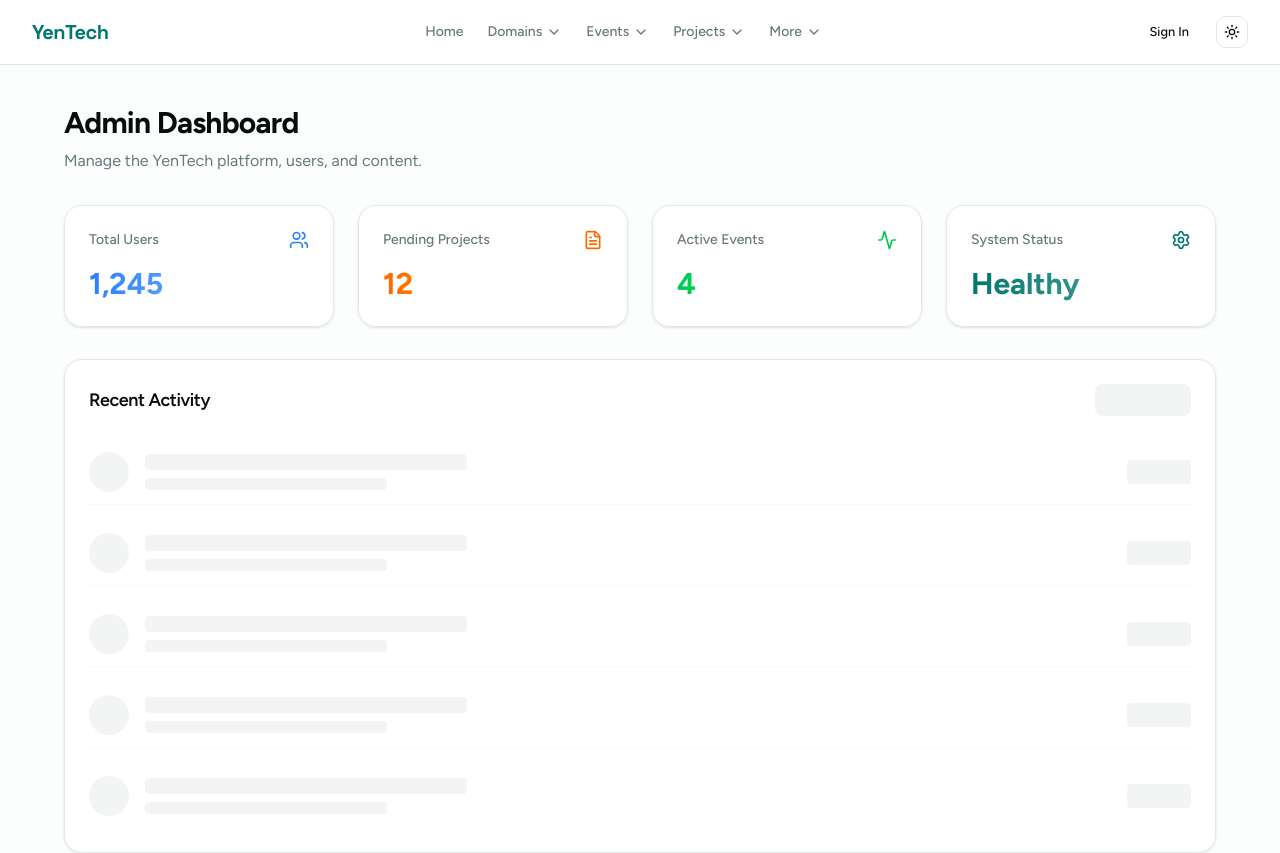
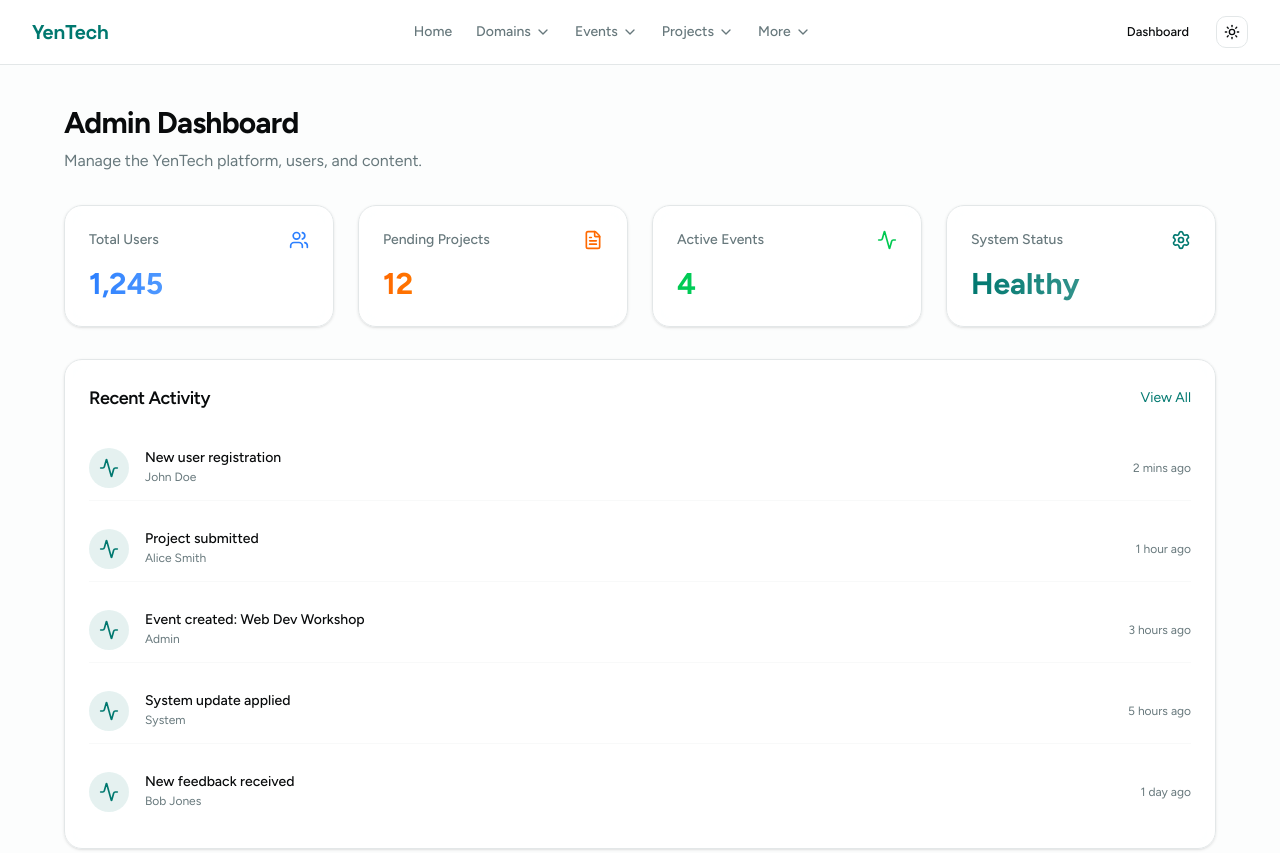
Before and after one commit to Jagadish-s-naik/YenTech-website, a Next.js app: page /admin in a window 1280 px wide. Shown: the top 853 px of the page. Built offline with nearby package versions, Linux system fonts and the light colour scheme.

Commit message:
fix responsive navigation header and admin dashboard page

```diff
--- a/app/admin/page.tsx
+++ b/app/admin/page.tsx
@@ -76,20 +76,28 @@
             <h2 className="text-lg font-semibold tracking-tight">
               Recent Activity
             </h2>
-            <div className="bg-muted h-8 w-24 animate-pulse rounded-md"></div>
+            <button className="text-primary text-sm hover:underline">View All</button>
           </div>
           <div className="space-y-4">
-            {[1, 2, 3, 4, 5].map((i) => (
+            {[
+              { id: 1, action: "New user registration", user: "John Doe", time: "2 mins ago" },
+              { id: 2, action: "Project submitted", user: "Alice Smith", time: "1 hour ago" },
+              { id: 3, action: "Event created: Web Dev Workshop", user: "Admin", time: "3 hours ago" },
+              { id: 4, action: "System update applied", user: "System", time: "5 hours ago" },
+              { id: 5, action: "New feedback received", user: "Bob Jones", time: "1 day ago" },
+            ].map((activity) => (
               <div
-                key={i}
+                key={activity.id}
                 className="border-muted/50 flex items-center gap-4 border-b py-3 last:border-0"
               >
-                <div className="bg-muted h-10 w-10 animate-pulse rounded-full"></div>
-                <div className="flex-1 space-y-2">
-                  <div className="bg-muted h-4 w-1/3 animate-pulse rounded"></div>
-                  <div className="bg-muted h-3 w-1/4 animate-pulse rounded"></div>
+                <div className="bg-primary/10 flex h-10 w-10 items-center justify-center rounded-full text-primary">
+                  <Activity className="h-5 w-5" />
                 </div>
-                <div className="bg-muted h-6 w-16 animate-pulse rounded"></div>
+                <div className="flex-1 space-y-1">
+                  <p className="text-sm font-medium leading-none">{activity.action}</p>
+                  <p className="text-muted-foreground text-xs">{activity.user}</p>
+                </div>
+                <div className="text-muted-foreground text-xs">{activity.time}</div>
               </div>
             ))}
           </div>
--- a/components/layout/Header.tsx
+++ b/components/layout/Header.tsx
@@ -76,6 +76,8 @@
   const [mobileMenuOpen, setMobileMenuOpen] = useState(false);
   const [activeDropdown, setActiveDropdown] = useState<string | null>(null);
 
+  const isLoggedIn = pathname.startsWith('/admin') || pathname.startsWith('/member');
+
   const toggleDropdown = (name: string) => {
     setActiveDropdown(activeDropdown === name ? null : name);
   };
@@ -137,11 +139,19 @@
 
         <div className="flex items-center gap-4">
           <div className="hidden items-center gap-2 md:flex">
+            {!isLoggedIn ? (
               <Link href="/auth/login">
                 <Button variant="ghost" size="sm">
                   Sign In
                 </Button>
               </Link>
+            ) : (
+              <Link href={pathname.startsWith('/admin') ? "/admin" : "/member"}>
+                <Button variant="ghost" size="sm">
+                  Dashboard
+                </Button>
+              </Link>
+            )}
           </div>
           <ThemeToggle />
 
@@ -208,11 +218,19 @@
               </div>
             ))}
             <div className="mt-4 flex flex-col gap-2 border-t pt-4">
+              {!isLoggedIn ? (
                 <Link href="/auth/login" onClick={() => setMobileMenuOpen(false)}>
                   <Button variant="outline" className="w-full">
                     Sign In
                   </Button>
                 </Link>
+              ) : (
+                <Link href={pathname.startsWith('/admin') ? "/admin" : "/member"} onClick={() => setMobileMenuOpen(false)}>
+                  <Button variant="outline" className="w-full">
+                    Dashboard
+                  </Button>
+                </Link>
+              )}
             </div>
           </nav>
         </div>
```
Lines whose indentation alone changed are shown as unchanged.
